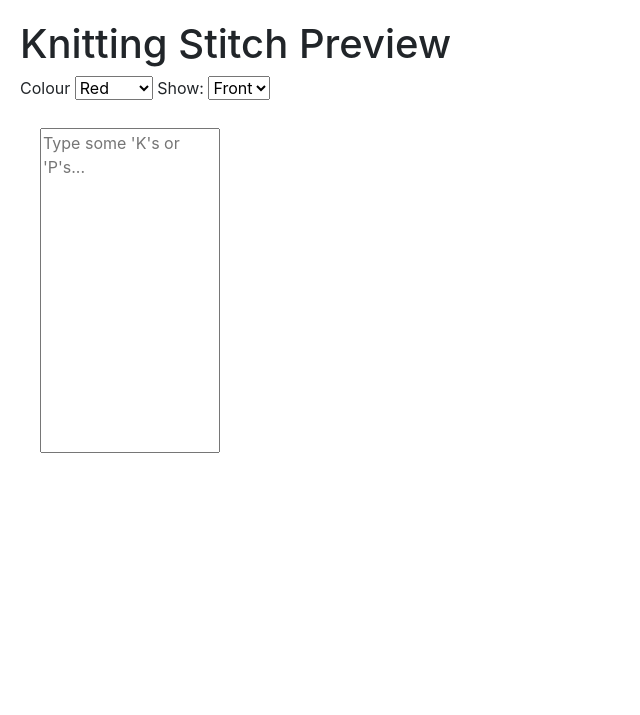
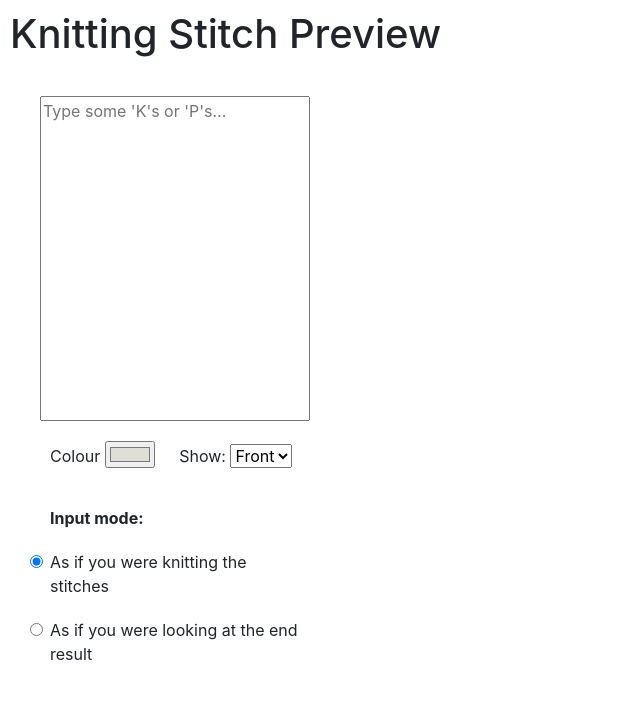
Before and after one commit to Alex-EmSiKay/eflask, a Flask app: page / in a window 1280 px wide. Shown: the top 715 px of the page, without its empty margins (0-640 px from the left). Run offline with Flask 2, Linux system fonts and the light colour scheme.

Commit message:
inputs etc

```diff
--- a/app/main.py
+++ b/app/main.py
@@ -27,13 +27,22 @@ def preview():
             if len(lines[-1]) < len(lines[-2]):
                 for j in range(len(lines[-1]), len(lines[-2])):
                     lines[-1] += lines[-2][j]
-        print(request.args["reverse"])
+        # print(request.args["reverse"])
+        if (request.args["input"] == "stitch"):
+            for i in range(len(lines)):
+                if i % 2 == 1:
+                    lines[i] = lines[i].replace("K", "O")
+                    lines[i] = lines[i].replace("P", "K")
+                    lines[i] = lines[i].replace("O", "P")
+                else:
+                    lines[i] = lines[i][::-1]
+            lines.reverse()
         if request.args["reverse"] == "1":
             for i in range(len(lines)):
                 lines[i] = lines[i].replace("K", "O")
                 lines[i] = lines[i].replace("P", "K")
                 lines[i] = lines[i].replace("O", "P")
                 lines[i] = lines[i][::-1]
-        return render_template("stitches.svg", lines=lines, maxcols=maxcols, colour=request.args["colour"])
+        return render_template("stitches.svg", lines=lines, maxcols=maxcols, colour="#" + request.args["colour"])
     else:
         return ""
--- a/app/static/styles.css
+++ b/app/static/styles.css
@@ -1,9 +1,4 @@
 div
 {
-    padding: 20px;
+    padding: 10px;
 }
-
-.wrapper
-{
-    padding: 0px;
-}
--- a/app/templates/index.html
+++ b/app/templates/index.html
@@ -30,24 +30,45 @@
 
     <div>
         <h1>Knitting Stitch Preview</h1>
-        <label for="color_choice">Colour</label>
-        <select id="color_choice" oninput="update(document.getElementById('input_text').value);">
-            <option value="Red">Red</option>
-            <option value="Orange">Orange</option>
-            <option value="Yellow">Yellow</option>
-            <option value="Green">Green</option>
-            <option value="Blue">Blue</option>
-            <option value="Purple">Purple</option>
-        </select>
-        <label for="show_reverse">Show:</label>
-        <select id="show_reverse" oninput="update(document.getElementById('input_text').value);">
-            <option value="0">Front</option>
-            <option value="1">Back</option>
-        </select>
+
+
         <div>
-            <textarea id="input_text" style="resize:none; width:15%; height:325px; vertical-align: middle;"
-                placeholder="Type some 'K's or 'P's..." oninput="update(this.value);"></textarea>
-            <span id="update_text"></span>
+            <div style="display: inline-block; vertical-align: top; width:25%;">
+                <div>
+                    <textarea id="input_text" style="resize:none; height:325px; width:100%; vertical-align: top;"
+                        placeholder="Type some 'K's or 'P's..." oninput="update();"></textarea>
+                </div>
+                <div>
+                    <div style="display: inline;">
+                        <label for="color_choice">Colour</label>
+                        <input type="color" id="color_choice" onchange="update();" value="#e0dfd7">
+                    </div>
+                    <div style="display: inline;">
+                        <label for="show_reverse">Show:</label>
+                        <select id="show_reverse" oninput="update();">
+                            <option value="0">Front</option>
+                            <option value="1">Back</option>
+                        </select>
+                    </div>
+                </div>
+                <div>
+                    <div><label class="form-check-label" for="stitch">
+                            <strong>Input mode:</strong>
+                        </label></div>
+                    <div>
+                        <input class="form-check-input" type="radio" name="inputMode" value="stitch"
+                            onchange="switch_input();" checked>
+                        As if you were knitting the stitches
+                    </div>
+                    <div>
+                        <input class="form-check-input" type="radio" name="inputMode" value="result"
+                            onchange="switch_input();">
+                        As if you were looking at the end result
+                    </div>
+                </div>
+            </div>
+            <div style="display: inline-block; vertical-align: top; width: 70%;"><span id="update_text"></span></div>
+
         </div>
     </div>
 </body>
```
Also changed, not shown: app/templates/bottom.svg (added), app/templates/loop.svg, app/templates/stitches.svg, app/templates/tiles.svg (added).
